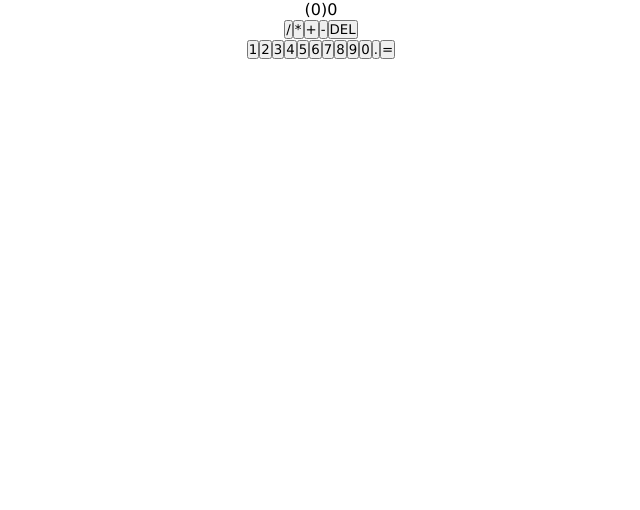
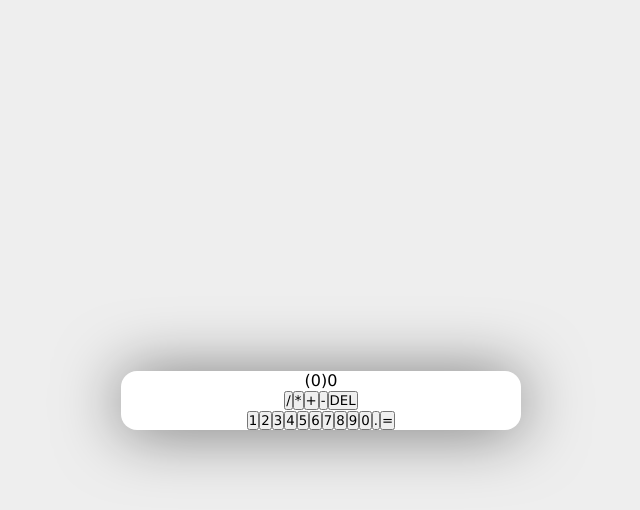
Before and after one commit to NaNshekhar04/react-calculator, a React (Create React App) app: page / in a window 1280 px wide. Shown: the top 510 px of the page, without its empty margins (319-959 px from the left). Built offline with nearby package versions, Linux system fonts and the light colour scheme.

Commit message:
Setting Up our Calculator's Postioning & Styles !

```diff
--- a/src/index.css
+++ b/src/index.css
@@ -1,6 +1,32 @@
+:root {
+  --light: #eee;
+}
+
+
 *{
   margin: 0;
   padding: 0;
   box-sizing: border-box;
   font-family: 'Verdana', sans-serif;
 }
+
+body{
+  background-color: var(--light);
+}
+
+
+.App{
+  display: flex;
+  min-height: 100vh;
+  align-items: center;
+  justify-content: center;
+}
+
+.calculator{
+  width: 100%;
+  max-width: 400px;
+  background-color: white;
+  border-radius: 16px;
+  overflow: hidden;
+  box-shadow: 0px 2px 64px rgba(0, 0, 0, 0.5);
+}
```
